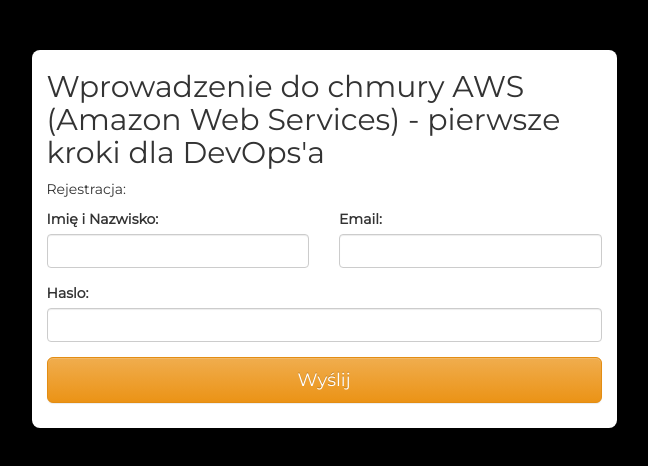
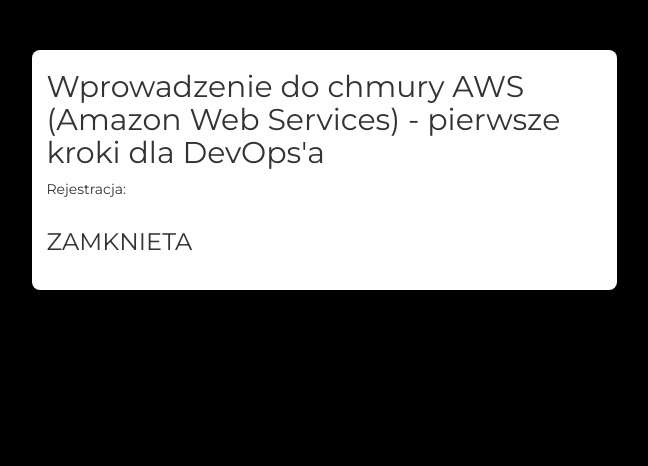
Before and after one commit to malekmaciej/rejestracja.motobelfer.org, a plain HTML site: page index.html in a window 1280 px wide. Shown: the whole page, without its empty margins (316-964 px from the left). Drawn offline with nearby package versions, Linux system fonts and the light colour scheme.

Commit message:
rejestracja zamknieta

```diff
--- a/index.html
+++ b/index.html
@@ -23,22 +23,8 @@
                     <p> Rejestracja: </p>
                     <form role="form" method="post" id="contact-form">
                         <div class="row">
-                            <div class="col-sm-6 form-group">
-                                <label for="name"> Imię i Nazwisko:</label>
-                                <input type="text" class="form-control" id="name-input" name="name-input" required>
-                            </div>
-                            <div class="col-sm-6 form-group">
-                                <label for="email"> Email:</label>
-                                <input type="email" class="form-control" id="email-input" name="email-input" required>
-                            </div>
                             <div class="col-sm-12 form-group">
-                                <label for="passphrase"> Haslo:</label>
-                                <input type="text" class="form-control" id="passphrase-input" name="passphrase-input" required>
-                            </div>
-                        </div>
-                        <div class="row">
-                            <div class="col-sm-12 form-group">
-                                <button type="button" onClick="submitToAPI(event)" class="btn btn-lg btn-warning btn-block" >Wyślij</button>
+                                <H3> ZAMKNIETA </H3>
                             </div>
                         </div>
                         <p id="account-details"></p>
```
